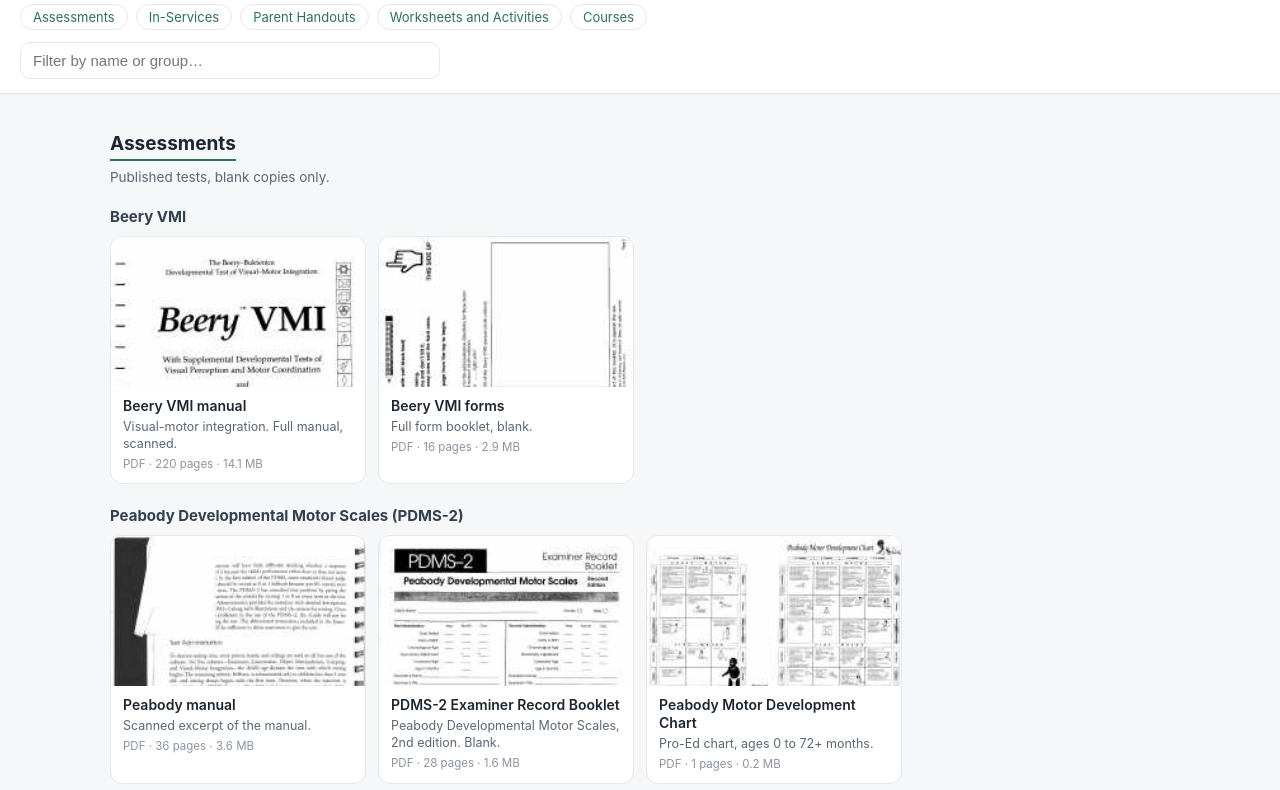
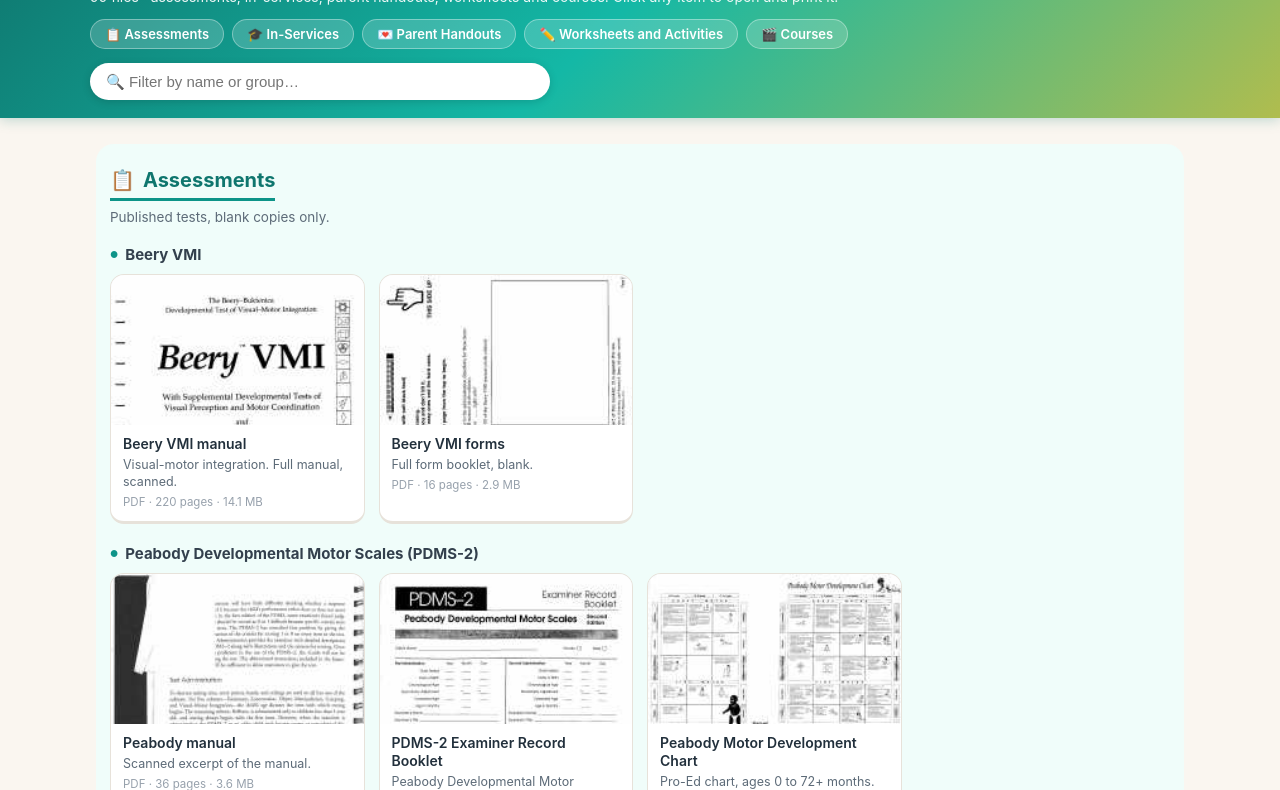
Before and after one commit to bailamann/ot-resources, a plain HTML site: page index.html in a window 1280 px wide. Shown: the part 75-865 px from the top of the page. Drawn offline with Linux system fonts and the light colour scheme.

Commit message:
Colorful redesign: gradient header, per-section themes, emoji icons

```diff
--- a/index.html
+++ b/index.html
@@ -5,40 +5,68 @@
 <meta name="viewport" content="width=device-width, initial-scale=1">
 <title>Baila Mann OT Resources</title>
 <style>
-:root { --ink:#1c2530; --mut:#5b6774; --line:#e3e7ec; --bg:#f6f7f9; --card:#fff; --acc:#2f6f5e; }
+:root { --ink:#22303c; --mut:#5d6b78; --line:#e7e2da; --bg:#faf6f0; --card:#fff; --teal:#0d9488; --coral:#f97316; --purple:#8b5cf6; --green:#16a34a; --blue:#2563eb; }
 * { box-sizing:border-box; }
 body { margin:0; font-family:-apple-system,'Segoe UI',Roboto,Helvetica,Arial,sans-serif; color:var(--ink); background:var(--bg); }
-header { background:var(--card); border-bottom:1px solid var(--line); padding:22px 20px 14px; position:sticky; top:0; z-index:5; }
-h1 { font-size:22px; margin:0 0 2px; }
-.sub { color:var(--mut); font-size:14px; margin:0 0 12px; }
-nav { display:flex; flex-wrap:wrap; gap:8px; margin-bottom:12px; }
-nav a { font-size:13px; text-decoration:none; color:var(--acc); border:1px solid var(--line); border-radius:999px; padding:4px 12px; background:#fff; }
-#q { width:100%; max-width:420px; padding:9px 12px; font-size:15px; border:1px solid var(--line); border-radius:10px; }
+header { background:linear-gradient(135deg,#0f766e 0%,#14b8a6 48%,#fbbf24 125%); color:#fff; padding:28px 20px 18px; position:sticky; top:0; z-index:5; box-shadow:0 2px 12px rgba(15,118,110,.25); }
+header .wrap { max-width:1100px; margin:0 auto; }
+h1 { font-size:26px; font-weight:800; margin:0 0 4px; letter-spacing:.2px; }
+.sub { color:rgba(255,255,255,.92); font-size:14px; margin:0 0 14px; }
+nav { display:flex; flex-wrap:wrap; gap:8px; margin-bottom:14px; }
+nav a { font-size:13px; font-weight:600; text-decoration:none; color:#fff; background:rgba(255,255,255,.18); border:1px solid rgba(255,255,255,.35); border-radius:999px; padding:6px 14px; transition:background .15s; }
+nav a:hover { background:rgba(255,255,255,.32); }
+#q { width:100%; max-width:460px; padding:10px 16px; font-size:15px; border:none; border-radius:999px; box-shadow:0 2px 8px rgba(0,0,0,.15); }
+#q:focus { outline:3px solid rgba(255,255,255,.55); }
 main { max-width:1100px; margin:0 auto; padding:8px 20px 60px; }
-h2 { font-size:19px; margin:30px 0 2px; border-bottom:2px solid var(--acc); display:inline-block; padding-bottom:4px; }
+section { border-radius:18px; padding:4px 14px 20px; margin:18px -14px 0; }
+#assessments { background:#f0fdfa; }
+#inservices { background:#fff7ed; }
+#handouts { background:#f5f3ff; }
+#worksheets { background:#f0fdf4; }
+#courses { background:#eff6ff; }
+h2 { font-size:20px; margin:20px 0 2px; padding-bottom:6px; display:inline-block; border-bottom:3px solid; }
+h2 .em { margin-right:8px; }
+#assessments h2 { color:#0f766e; border-color:var(--teal); }
+#inservices h2 { color:#c2410c; border-color:var(--coral); }
+#handouts h2 { color:#6d28d9; border-color:var(--purple); }
+#worksheets h2 { color:#15803d; border-color:var(--green); }
+#courses h2 { color:#1d4ed8; border-color:var(--blue); }
 .intro { color:var(--mut); font-size:13.5px; margin:6px 0 0; }
-h3 { font-size:15px; margin:22px 0 10px; color:#33404d; }
-.grid { display:grid; grid-template-columns:repeat(auto-fill,minmax(230px,1fr)); gap:12px; }
-.card { display:flex; flex-direction:column; background:var(--card); border:1px solid var(--line); border-radius:12px; overflow:hidden; text-decoration:none; color:inherit; transition:box-shadow .15s; }
-.card:hover { box-shadow:0 3px 14px rgba(20,30,40,.12); }
+h3 { font-size:15px; margin:20px 0 10px; color:#33404d; }
+h3::before { content:"\25CF"; font-size:9px; vertical-align:2px; margin-right:7px; }
+#assessments h3::before { color:var(--teal); }
+#inservices h3::before { color:var(--coral); }
+#handouts h3::before { color:var(--purple); }
+#worksheets h3::before { color:var(--green); }
+#courses h3::before { color:var(--blue); }
+.grid { display:grid; grid-template-columns:repeat(auto-fill,minmax(230px,1fr)); gap:14px; }
+.card { display:flex; flex-direction:column; background:var(--card); border:1px solid var(--line); border-bottom:3px solid var(--line); border-radius:14px; overflow:hidden; text-decoration:none; color:inherit; transition:transform .15s, box-shadow .15s, border-color .15s; }
+.card:hover { transform:translateY(-2px); box-shadow:0 8px 20px rgba(20,30,40,.12); }
+#assessments .card:hover { border-bottom-color:var(--teal); }
+#inservices .card:hover { border-bottom-color:var(--coral); }
+#handouts .card:hover { border-bottom-color:var(--purple); }
+#worksheets .card:hover { border-bottom-color:var(--green); }
+#courses .card:hover { border-bottom-color:var(--blue); }
 .thumb { display:block; height:150px; background:#eef1f4; }
 .thumb img { width:100%; height:100%; object-fit:cover; object-position:top; }
 .info { padding:10px 12px 12px; display:flex; flex-direction:column; gap:4px; }
 .t { font-size:14px; font-weight:600; line-height:1.3; }
 .n { font-size:12.5px; color:var(--mut); line-height:1.35; }
-.m { font-size:11.5px; color:#8a94a0; margin-top:auto; }
-@media print { header, nav, #q { display:none; } .grid { grid-template-columns:1fr 1fr; } }
+.m { font-size:11.5px; color:#97a1ac; margin-top:auto; }
+.foot { text-align:center; color:var(--mut); font-size:12.5px; padding:36px 0 8px; }
+@media print { header, nav, #q { display:none; } section { background:#fff; margin:0; padding:0; } .grid { grid-template-columns:1fr 1fr; } }
 </style>
 </head>
 <body>
 <header>
-  <h1>Baila Mann OT Resources</h1>
+  <div class="wrap">  <h1>Baila Mann OT Resources</h1>
   <p class="sub">99 files · assessments, in-services, parent handouts, worksheets and courses. Click any item to open and print it.</p>
-  <nav><a href="#assessments">Assessments</a><a href="#inservices">In-Services</a><a href="#handouts">Parent Handouts</a><a href="#worksheets">Worksheets and Activities</a><a href="#courses">Courses</a></nav>
-  <input id="q" type="search" placeholder="Filter by name or group…" oninput="filt(this.value)">
+  <nav><a href="#assessments">📋 Assessments</a><a href="#inservices">🎓 In-Services</a><a href="#handouts">💌 Parent Handouts</a><a href="#worksheets">✏️ Worksheets and Activities</a><a href="#courses">🎬 Courses</a></nav>
+  <input id="q" type="search" placeholder="🔍 Filter by name or group…" oninput="filt(this.value)">
+  </div>
 </header>
 <main>
-<section id="assessments"><h2>Assessments</h2><p class="intro">Published tests, blank copies only.</p><h3>Beery VMI</h3><div class="grid"><a class="card" href="files/f001.pdf" data-title="beery vmi manual beery vmi" download="Beery VMI manual.pdf">
+<section id="assessments"><h2><span class="em">📋</span>Assessments</h2><p class="intro">Published tests, blank copies only.</p><h3>Beery VMI</h3><div class="grid"><a class="card" href="files/f001.pdf" data-title="beery vmi manual beery vmi" download="Beery VMI manual.pdf">
   <span class="thumb"><img loading="lazy" src="files/f001t.jpg" alt=""></span>
   <span class="info"><span class="t">Beery VMI manual</span>
   <span class="n">Visual-motor integration. Full manual, scanned.</span>
@@ -94,7 +122,7 @@ h3 { font-size:15px; margin:22px 0 10px; color:#33404d; }
   <span class="thumb"><img loading="lazy" src="files/f014t.jpg" alt=""></span>
   <span class="info"><span class="t">Possible long-term effects of unintegrated infant reflexes</span>
   <span class="n">Move Play Thrive, Brain and Sensory Foundations.</span>
-  <span class="m">PDF · 6 pages · 0.9 MB</span></span></a></div></section><section id="inservices"><h2>In-Services</h2><p class="intro">Your own presentations and the materials from them.</p><h3>Executive function</h3><div class="grid"><a class="card" href="files/f015.pdf" data-title="ef in service executive function" download="EF In Service.pdf">
+  <span class="m">PDF · 6 pages · 0.9 MB</span></span></a></div></section><section id="inservices"><h2><span class="em">🎓</span>In-Services</h2><p class="intro">Your own presentations and the materials from them.</p><h3>Executive function</h3><div class="grid"><a class="card" href="files/f015.pdf" data-title="ef in service executive function" download="EF In Service.pdf">
   <span class="thumb"><img loading="lazy" src="files/f015t.jpg" alt=""></span>
   <span class="info"><span class="t">EF In Service</span>
   <span class="n">Executive function skills for teachers. Aug 2023, 21 slides.</span>
@@ -126,7 +154,7 @@ h3 { font-size:15px; margin:22px 0 10px; color:#33404d; }
   <span class="thumb"><img loading="lazy" src="files/f022t.jpg" alt=""></span>
   <span class="info"><span class="t">Creating a Hands On Classroom</span>
   <span class="n">29 slides.</span>
-  <span class="m">PDF · 29 pages · 0.6 MB</span></span></a></div></section><section id="handouts"><h2>Parent Handouts</h2><p class="intro">Handouts to give to parents.</p><h3>Sensory</h3><div class="grid"><a class="card" href="files/f023.pdf" data-title="wilbarger brushing protocol, parent handout sensory" download="Wilbarger brushing protocol, parent handout.pdf">
+  <span class="m">PDF · 29 pages · 0.6 MB</span></span></a></div></section><section id="handouts"><h2><span class="em">💌</span>Parent Handouts</h2><p class="intro">Handouts to give to parents.</p><h3>Sensory</h3><div class="grid"><a class="card" href="files/f023.pdf" data-title="wilbarger brushing protocol, parent handout sensory" download="Wilbarger brushing protocol, parent handout.pdf">
   <span class="thumb"><img loading="lazy" src="files/f023t.jpg" alt=""></span>
   <span class="info"><span class="t">Wilbarger brushing protocol, parent handout</span>
 
@@ -158,7 +186,7 @@ h3 { font-size:15px; margin:22px 0 10px; color:#33404d; }
   <span class="thumb"><img loading="lazy" src="files/f030t.jpg" alt=""></span>
   <span class="info"><span class="t">Brain break gross motor activities</span>
   <span class="n">10 pages of ten-rep moves.</span>
-  <span class="m">PDF · 10 pages · 1.9 MB</span></span></a></div></section><section id="worksheets"><h2>Worksheets and Activities</h2><p class="intro">By target skill. Age is shown only where the sheet states it.</p><h3>Handwriting and visual-motor</h3><div class="grid"><a class="card" href="files/f031.pdf" data-title="handwriting without tears style gray boxes handwriting and visual-motor" download="Handwriting Without Tears style gray boxes.pdf">
+  <span class="m">PDF · 10 pages · 1.9 MB</span></span></a></div></section><section id="worksheets"><h2><span class="em">✏️</span>Worksheets and Activities</h2><p class="intro">By target skill. Age is shown only where the sheet states it.</p><h3>Handwriting and visual-motor</h3><div class="grid"><a class="card" href="files/f031.pdf" data-title="handwriting without tears style gray boxes handwriting and visual-motor" download="Handwriting Without Tears style gray boxes.pdf">
   <span class="thumb"><img loading="lazy" src="files/f031t.jpg" alt=""></span>
   <span class="info"><span class="t">Handwriting Without Tears style gray boxes</span>
   <span class="n">4 pages: letters with corner dots, plain boxes, corner dots, top-center dots. Print at 100%.</span>
@@ -314,7 +342,7 @@ h3 { font-size:15px; margin:22px 0 10px; color:#33404d; }
   <span class="thumb"><img loading="lazy" src="files/f069t.jpg" alt=""></span>
   <span class="info"><span class="t">Double Bubble, check</span>
 
-  <span class="m">PDF · 1 pages · 0.1 MB</span></span></a></div></section><section id="courses"><h2>Courses</h2><p class="intro">One section per course.</p><h3>Consultative Model for Executive Function (Sensational Brain)</h3><div class="grid"><a class="card" href="files/f070.pdf" data-title="course manual 6 consultative model for executive function (sensational brain)" download="Course manual 6.pdf">
+  <span class="m">PDF · 1 pages · 0.1 MB</span></span></a></div></section><section id="courses"><h2><span class="em">🎬</span>Courses</h2><p class="intro">One section per course.</p><h3>Consultative Model for Executive Function (Sensational Brain)</h3><div class="grid"><a class="card" href="files/f070.pdf" data-title="course manual 6 consultative model for executive function (sensational brain)" download="Course manual 6.pdf">
   <span class="thumb"><img loading="lazy" src="files/f070t.jpg" alt=""></span>
   <span class="info"><span class="t">Course manual 6</span>
 
@@ -435,6 +463,7 @@ h3 { font-size:15px; margin:22px 0 10px; color:#33404d; }
   <span class="info"><span class="t">Certificate: The Pediatric Brain (Summit Professional Education)</span>
   <span class="n">May 2018. Scan is rotated.</span>
   <span class="m">PDF · 1 pages · 0.3 MB</span></span></a></div></section>
+<p class="foot">Baila Mann OT Resources · 99 files · made with ♥ for OTs, teachers and parents</p>
 </main>
 <script>
 function filt(v) {
```
